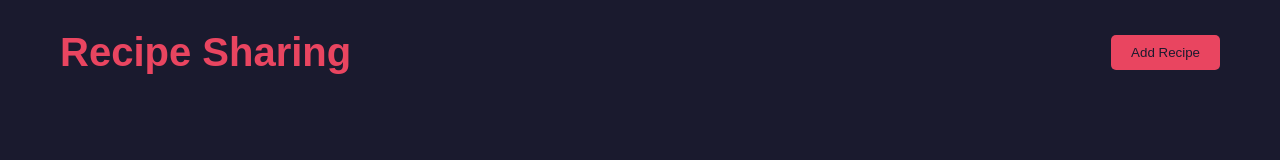
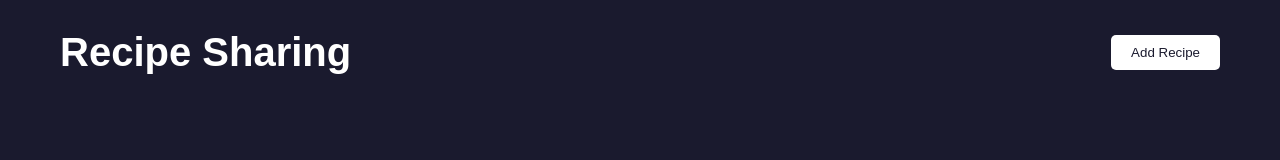
Before and after one commit to Sammythe-King/Recipe-App, a plain HTML site: page index.html in a window 1280 px wide. Drawn offline with Linux system fonts and the light colour scheme.

Commit message:
Update styles.css

```diff
--- a/styles.css
+++ b/styles.css
@@ -1,9 +1,9 @@
 :root {
     --bg-color: #1a1a2e;
     --card-bg: #16213e;
-    --text-color: #e94560;
+    --text-color: #fff;
     --text-secondary: #0f3460;
-    --accent-color: #e94560;
+    --accent-color: #fff;
 }
 
 * {
@@ -30,6 +30,8 @@ header {
     justify-content: space-between;
     align-items: center;
     margin-bottom: 30px;
+    border-radius: 1rem;
+
 }
 
 h1 {
```
